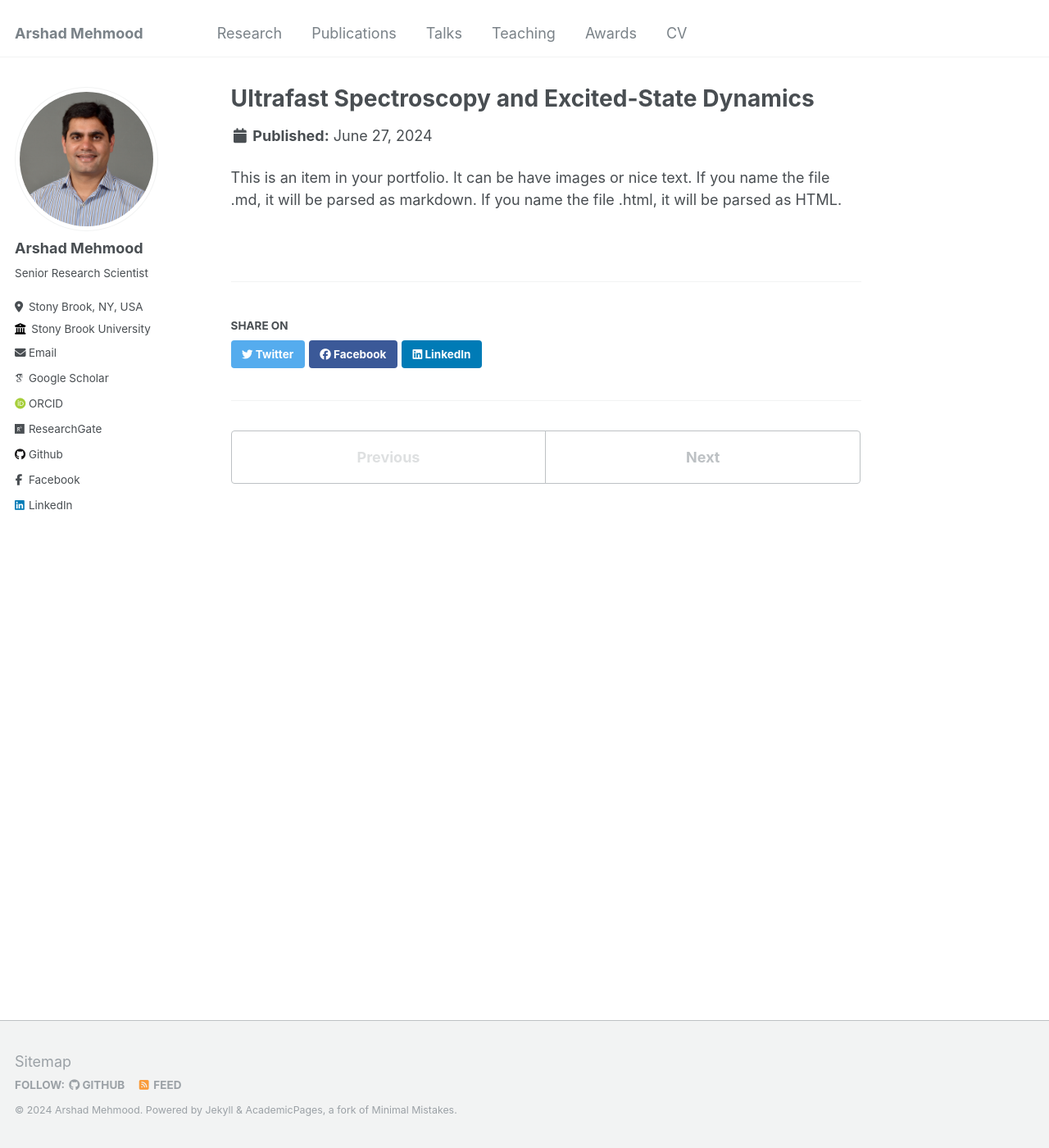
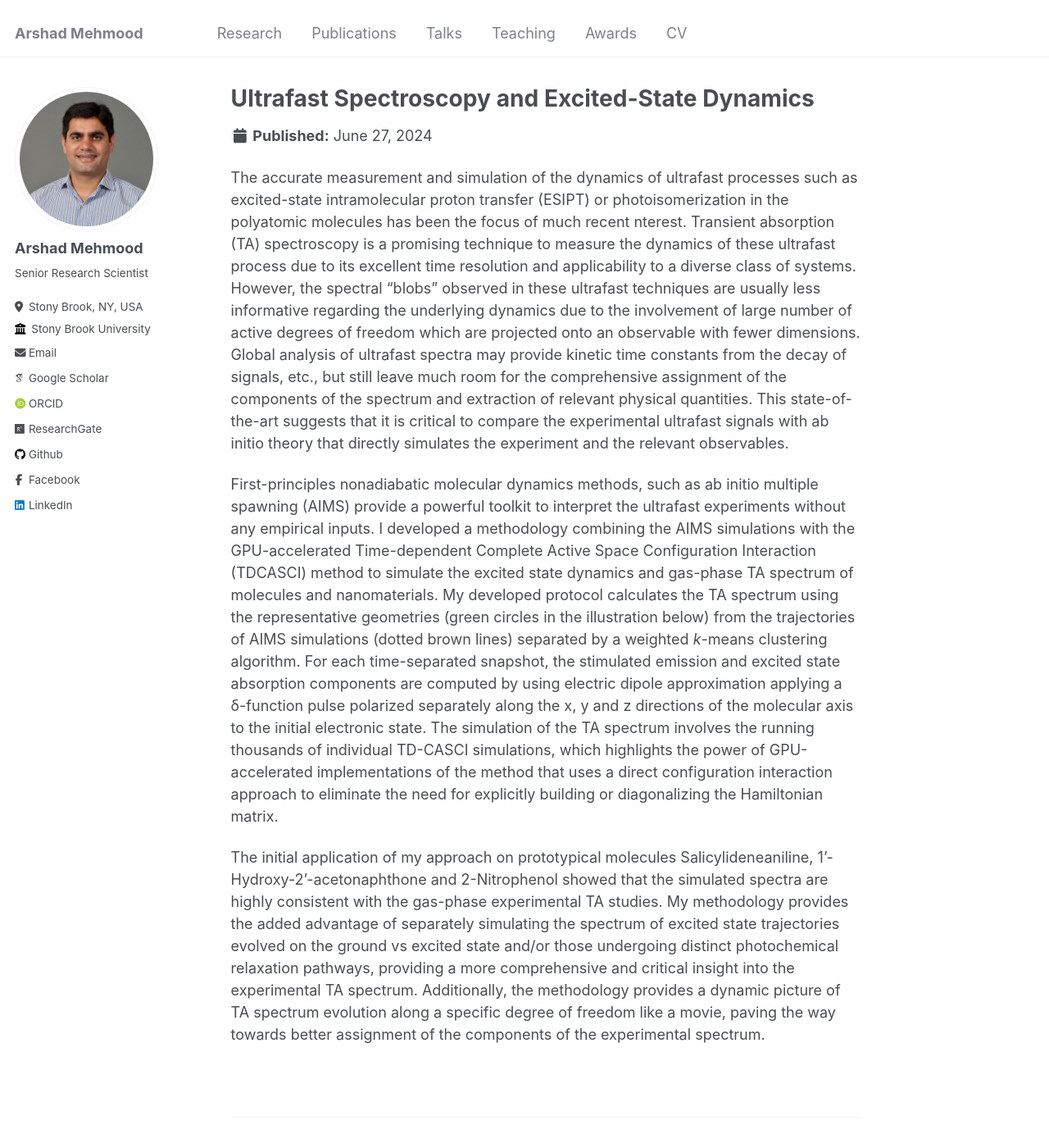
Before and after one commit to arshadmehmood118/arshadmehmood118.github.io, a Jekyll site: the page built from _portfolio/1_ultrafast.md, in a window 1280 px wide and 1400 px high. Shown: the whole window at 82% size. Built offline with Jekyll 4.4.1, drawn with Linux system fonts in a browser that asks for light colours; some web fonts are replaced.

Commit message:
Update 1_ultrafast.md

```diff
--- a/_portfolio/1_ultrafast.md
+++ b/_portfolio/1_ultrafast.md
@@ -4,4 +4,8 @@ excerpt: "Click on the above [link](https://arshadmehmood118.github.io/portfolio
 collection: portfolio
 ---
 
-This is an item in your portfolio. It can be have images or nice text. If you name the file .md, it will be parsed as markdown. If you name the file .html, it will be parsed as HTML.
+The accurate measurement and simulation of the dynamics of ultrafast processes such as excited-state intramolecular proton transfer (ESIPT) or photoisomerization in the polyatomic molecules has been the focus of much recent nterest. Transient absorption (TA) spectroscopy is a promising technique to measure the dynamics of these ultrafast process due to its excellent time resolution and applicability to a diverse class of systems. However, the spectral "blobs" observed in these ultrafast techniques are usually less informative regarding the underlying dynamics due to the involvement of large number of active degrees of freedom which are projected onto an observable with fewer dimensions. Global analysis of ultrafast spectra may provide kinetic time constants from the decay of signals, etc., but still leave much room for the comprehensive assignment of the components of the spectrum and extraction of relevant physical quantities. This state-of-the-art suggests that it is critical to compare the experimental ultrafast signals with ab initio theory that directly simulates the experiment and the relevant observables.
+
+First-principles nonadiabatic molecular dynamics methods, such as ab initio multiple spawning (AIMS) provide a powerful toolkit to interpret the ultrafast experiments without any empirical inputs. I developed a methodology combining the AIMS simulations with the GPU-accelerated Time-dependent Complete Active Space Configuration Interaction (TDCASCI) method to simulate the excited state dynamics and gas-phase TA spectrum of molecules and nanomaterials. My developed protocol calculates the TA spectrum using the representative geometries (green circles in the illustration below) from the trajectories of AIMS simulations (dotted brown lines) separated by a weighted _k_-means clustering algorithm. For each time-separated snapshot, the stimulated emission and excited state absorption components are computed by using electric dipole approximation applying a δ-function pulse polarized separately along the x, y and z directions of the molecular axis to the initial electronic state. The simulation of the TA spectrum involves the running thousands of individual TD-CASCI simulations, which highlights the power of GPU-accelerated implementations of the method that uses a direct configuration interaction approach to eliminate the need for explicitly building or diagonalizing the Hamiltonian matrix.
+
+The initial application of my approach on prototypical molecules Salicylideneaniline, 1’-Hydroxy-2’-acetonaphthone and 2-Nitrophenol showed that the simulated spectra are highly consistent with the gas-phase experimental TA studies. My methodology provides the added advantage of separately simulating the spectrum of excited state trajectories evolved on the ground vs excited state and/or those undergoing distinct photochemical relaxation pathways, providing a more comprehensive and critical insight into the experimental TA spectrum. Additionally, the methodology provides a dynamic picture of TA spectrum evolution along a specific degree of freedom like a movie, paving the way towards better assignment of the components of the experimental spectrum.
```
